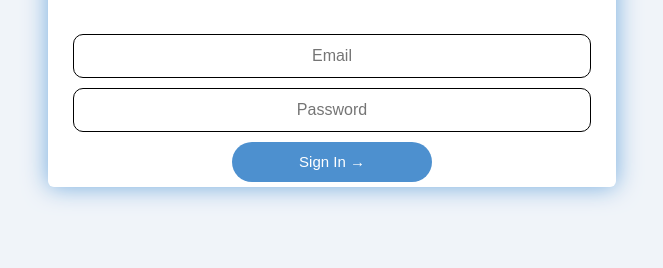
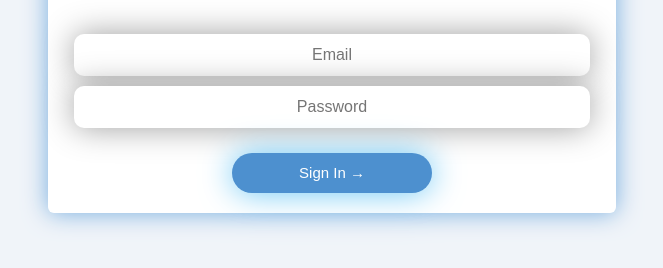
Before and after one commit to rkvmar/CompSec, a plain HTML site: page CompSec/signin.html in a window 1280 px wide. Shown: the part 400-668 px from the top of the page, without its empty margins (308-971 px from the left). Drawn offline with Linux system fonts and the light colour scheme.

Commit message:
made sam mad

```diff
--- a/CompSec/signin.html
+++ b/CompSec/signin.html
@@ -6,9 +6,9 @@
     <title>Meta: Sign in</title>
     <style>
         body {background-color: #f0f4f9;}
-        input {width: 90%; height: 40px; text-align: center; border: 1px solid black; border-radius: 10px; margin: 5px; font-size: 2vh;}
+        input {width: 90%; height: 40px; text-align: center; border: none; border-radius: 10px; margin: 5px; font-size: 2vh; filter: drop-shadow(0 0 1rem #9e9e9e);}
         p {font-family: "Roboto", sans-serif; font-weight: 400; font-style: normal; font-size: 4vh;}
-        button {margin: 5px; height: 40px; width:200px; color: #FFFFFF; background-color: #4d90cf; border: none; border-radius: 20px; font-size: 15px;}
+        button {margin: 20px; height: 40px; width:200px; color: #FFFFFF; background-color: #4d90cf; border: none; border-radius: 20px; font-size: 15px; filter: drop-shadow(0 0 1rem hsl(200, 87%, 69%));}
         button:hover {filter: drop-shadow(0 0 1rem #00ff04);}
         #box {width: 45%; margin: auto; text-align: center; filter: drop-shadow(0 0 0.75rem #75acde); border-radius: 6px; margin-top: 10%; background-color: #ffffff;}
         #arrow1 {position: absolute; left: 50%; top: 83%; rotate: 180deg;}
```
